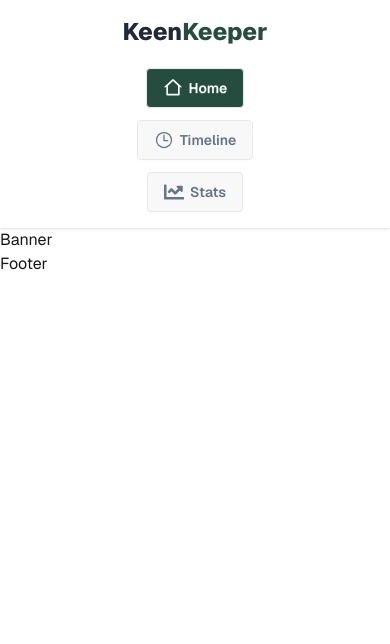
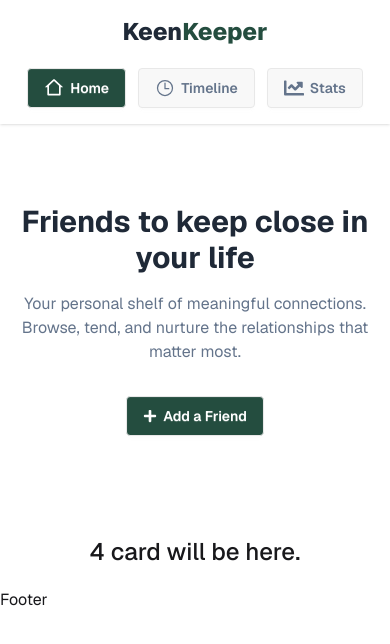
Before and after one commit to jubayer50/KeenKeeper, a React (Vite) app: page / in a window 390 px wide. Shown: the top 644 px of the page. Built offline with nearby package versions, Linux system fonts and the light colour scheme.

Commit message:
banner design with responsived

```diff
--- a/public/data.json
+++ b/public/data.json
@@ -2,7 +2,7 @@
   {
     "id": 1,
     "name": "David Kim",
-    "picture": "https://example.com/david1.jpg",
+    "picture": "https://i.ibb.co.com/DPxzZm0P/img-1.png",
     "email": "david.kim1@example.com",
     "days_since_contact": 62,
     "status": "almost_due",
@@ -14,7 +14,7 @@
   {
     "id": 2,
     "name": "Emma Wilson",
-    "picture": "https://example.com/emma1.jpg",
+    "picture": "https://i.ibb.co.com/Kcv98VK4/img-2.png",
     "email": "emma.wilson1@example.com",
     "days_since_contact": 62,
     "status": "overdue",
@@ -26,7 +26,7 @@
   {
     "id": 3,
     "name": "Lisa Nakamura",
-    "picture": "https://example.com/lisa1.jpg",
+    "picture": "https://i.ibb.co.com/Wpg7t5Hx/img-3.png",
     "email": "lisa.nakamura1@example.com",
     "days_since_contact": 62,
     "status": "overdue",
@@ -38,7 +38,7 @@
   {
     "id": 4,
     "name": "James Wright",
-    "picture": "https://example.com/james1.jpg",
+    "picture": "https://i.ibb.co.com/0pj1mThc/img-4.png",
     "email": "james.wright1@example.com",
     "days_since_contact": 62,
     "status": "overdue",
@@ -50,7 +50,7 @@
   {
     "id": 5,
     "name": "David Kim",
-    "picture": "https://example.com/david2.jpg",
+    "picture": "https://i.ibb.co.com/hFVMRk78/img-5.png",
     "email": "david.kim2@example.com",
     "days_since_contact": 62,
     "status": "overdue",
@@ -62,7 +62,7 @@
   {
     "id": 6,
     "name": "Emma Wilson",
-    "picture": "https://example.com/emma2.jpg",
+    "picture": "https://i.ibb.co.com/1Y0ct7qq/img-6.png",
     "email": "emma.wilson2@example.com",
     "days_since_contact": 62,
     "status": "on_track",
@@ -74,7 +74,7 @@
   {
     "id": 7,
     "name": "Lisa Nakamura",
-    "picture": "https://example.com/lisa2.jpg",
+    "picture": "https://i.ibb.co.com/qLcLhzhJ/img-7.png",
     "email": "lisa.nakamura2@example.com",
     "days_since_contact": 62,
     "status": "on_track",
@@ -86,7 +86,7 @@
   {
     "id": 8,
     "name": "James Wright",
-    "picture": "https://example.com/james2.jpg",
+    "picture": "https://i.ibb.co.com/ymr02Qkr/img-8.png",
     "email": "james.wright2@example.com",
     "days_since_contact": 62,
     "status": "almost_due",
@@ -98,7 +98,7 @@
   {
     "id": 9,
     "name": "David Kim",
-    "picture": "https://example.com/david3.jpg",
+    "picture": "https://i.ibb.co.com/ZzJjMF7d/img-9.png",
     "email": "david.kim3@example.com",
     "days_since_contact": 62,
     "status": "almost_due",
@@ -110,7 +110,7 @@
   {
     "id": 10,
     "name": "Emma Wilson",
-    "picture": "https://example.com/emma3.jpg",
+    "picture": "https://i.ibb.co.com/Q3Rk4fSk/img-10.png",
     "email": "emma.wilson3@example.com",
     "days_since_contact": 62,
     "status": "overdue",
@@ -122,7 +122,7 @@
   {
     "id": 11,
     "name": "Lisa Nakamura",
-    "picture": "https://example.com/lisa3.jpg",
+    "picture": "https://i.ibb.co.com/FtPzv7Q/img-11.png",
     "email": "lisa.nakamura3@example.com",
     "days_since_contact": 62,
     "status": "overdue",
@@ -134,7 +134,7 @@
   {
     "id": 12,
     "name": "James Wright",
-    "picture": "https://example.com/james3.jpg",
+    "picture": "https://i.ibb.co.com/HDhQJ1Gd/img-12.png",
     "email": "james.wright3@example.com",
     "days_since_contact": 62,
     "status": "on_track",
--- a/src/Components/Shared/Home/Banner/Banner.jsx
+++ b/src/Components/Shared/Home/Banner/Banner.jsx
@@ -1,7 +1,23 @@
 import React from "react";
+import { FaPlus } from "react-icons/fa";
 
 const Banner = () => {
-  return <div>Banner</div>;
+  return (
+    <div className="text-center px-2 space-y-4 py-20">
+      <h2 className="text-[#1F2937] text-3xl md:text-5xl font-bold">
+        Friends to keep close in your life
+      </h2>
+
+      <p className="text-[#64748B] max-w-142.25 mx-auto">
+        Your personal shelf of meaningful connections. Browse, tend, and nurture
+        the relationships that matter most.
+      </p>
+
+      <button className="btn bg-[#244D3F] text-white mt-4">
+        <FaPlus /> Add a Friend
+      </button>
+    </div>
+  );
 };
 
 export default Banner;
--- /dev/null
+++ b/src/Components/Shared/Home/Summary/Summary.jsx
@@ -0,0 +1,11 @@
+import React from "react";
+
+const Summary = () => {
+  return (
+    <div className="py-5">
+      <h2 className="text-center text-2xl font-medium">4 card will be here.</h2>
+    </div>
+  );
+};
+
+export default Summary;
--- a/src/Components/Shared/Navbar/MyNavLinks.jsx
+++ b/src/Components/Shared/Navbar/MyNavLinks.jsx
@@ -17,4 +17,3 @@ const MyNavLinks = ({ to, children }) => {
 };
 
 export default MyNavLinks;
-<NavLink></NavLink>;
--- a/src/Components/Shared/Navbar/Navbar.jsx
+++ b/src/Components/Shared/Navbar/Navbar.jsx
@@ -17,7 +17,7 @@ const Navbar = () => {
           </Link>
         </div>
 
-        <div className="flex flex-col gap-3 md:flex-row items-center font-semibold">
+        <div className="flex gap-3 font-semibold">
           <MyNavLinks to={"/"}>
             <RiHome2Line className="text-xl" /> Home
           </MyNavLinks>
--- a/src/Pages/Home/Home.jsx
+++ b/src/Pages/Home/Home.jsx
@@ -1,11 +1,14 @@
 import React from "react";
 import Navbar from "../../Components/Shared/Navbar/Navbar";
 import Banner from "../../Components/Shared/Home/Banner/Banner";
+import Summary from "../../Components/Shared/Home/Summary/Summary";
 
 const Home = () => {
   return (
     <div>
       <Banner></Banner>
+
+      <Summary></Summary>
     </div>
   );
 };
```
